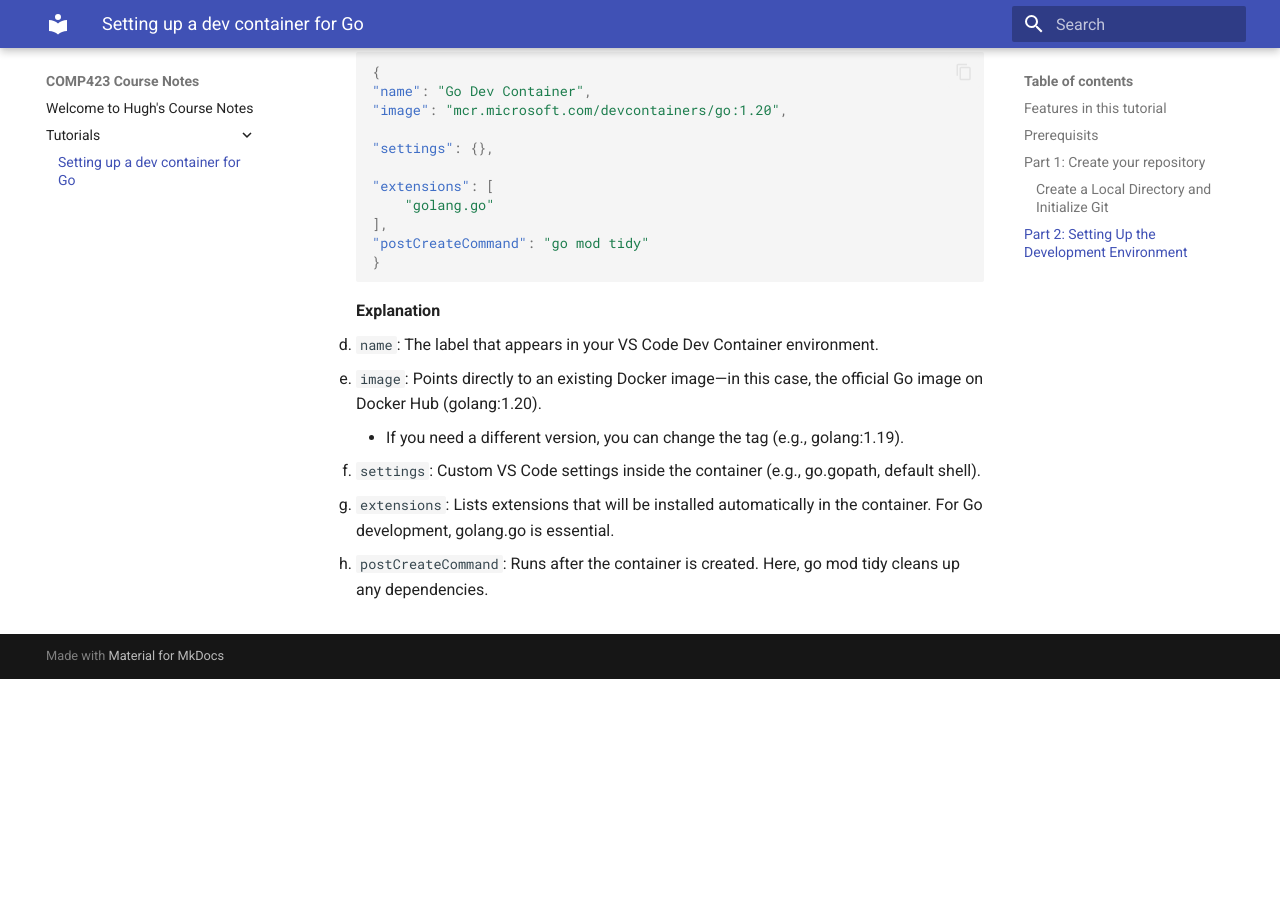
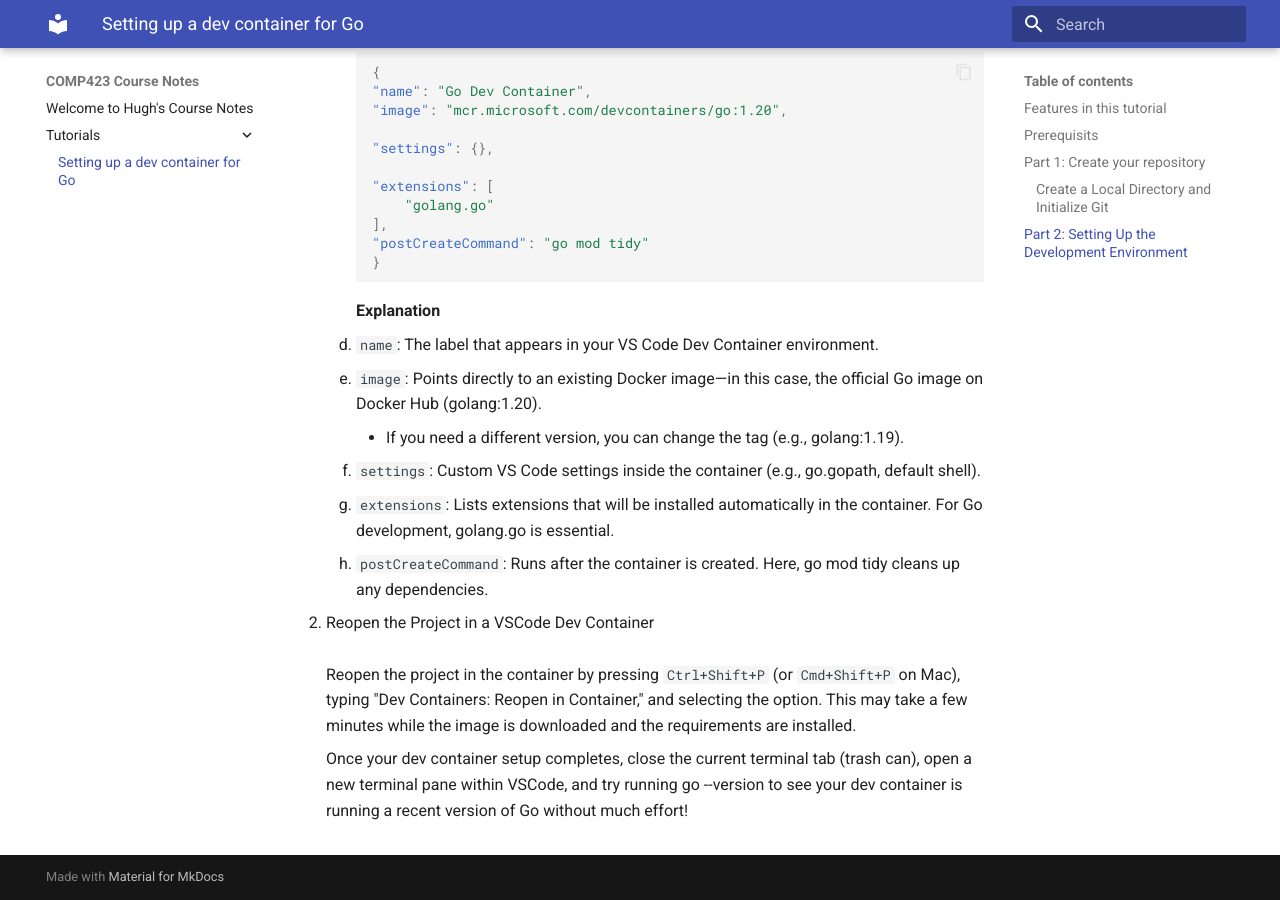
Before and after one commit to hughtoomey/comp423-course-notes, an MkDocs documentation site: the page built from docs/tutorials/go-setup.md, in a window 1280 px wide and 900 px high, scrolled down 2599 px. Built offline with MkDocs 1.6.1 and Material for MkDocs 9.7.7, drawn with Linux system fonts in a browser that asks for light colours; before the commit the page ends 3278 px from its top, so only the background shows below that.

Commit message:
setup complete

```diff
--- a/docs/tutorials/go-setup.md
+++ b/docs/tutorials/go-setup.md
@@ -89,3 +89,7 @@ Admonitions will be used to provide extra context for any steps within this tuto
     - `settings`: Custom VS Code settings inside the container (e.g., go.gopath, default shell).
     - `extensions`: Lists extensions that will be installed automatically in the container. For Go development, golang.go is essential.
     - `postCreateCommand`: Runs after the container is created. Here, go mod tidy cleans up any dependencies.
+2. Reopen the Project in a VSCode Dev Container<br><br>
+        Reopen the project in the container by pressing `Ctrl+Shift+P` (or `Cmd+Shift+P` on Mac), typing "Dev Containers: Reopen in Container," and selecting the option. This may take a few minutes while the image is downloaded and the requirements are installed.<br>
+
+    Once your dev container setup completes, close the current terminal tab (trash can), open a new terminal pane within VSCode, and try running go --version to see your dev container is running a recent version of Go without much effort!
```
